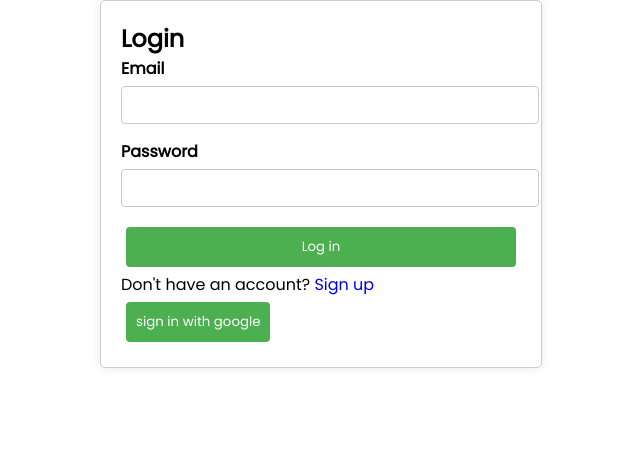
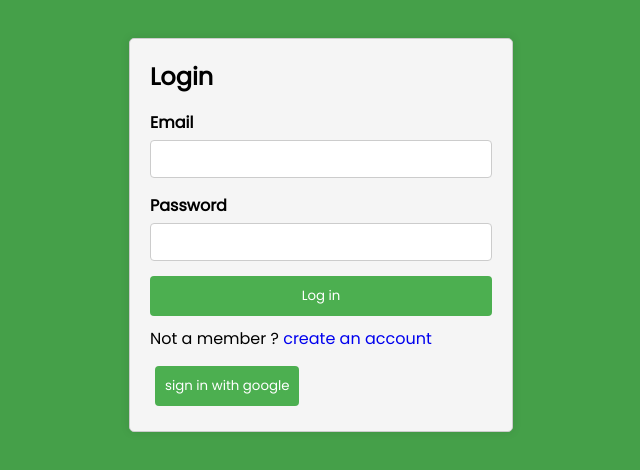
Before and after one commit to sm612003/AlumniProject-Team1-FrontEnd, a React (Create React App) app in the folder technow/: page /login in a window 1280 px wide. Shown: the top 470 px of the page, without its empty margins (319-959 px from the left). Built offline with nearby package versions, Linux system fonts and the light colour scheme; a web font is replaced by a local one.

Commit message:
adjust login style and handle err case, adjust search in blogs for both title and authore + handle err

```diff
--- a/technow/package.json
+++ b/technow/package.json
@@ -4,6 +4,11 @@
   "private": true,
   "dependencies": {
     "@emailjs/browser": "^3.11.0",
+    "@emotion/react": "^11.11.3",
+    "@emotion/styled": "^11.11.0",
+    "@mui/icons-material": "^5.15.2",
+    "@mui/material": "^5.15.2",
+    "@mui/system": "^5.15.2",
     "@testing-library/jest-dom": "^5.17.0",
     "@testing-library/react": "^13.4.0",
     "@testing-library/user-event": "^13.5.0",
--- a/technow/src/Pages/Blogs/BlogsPage.jsx
+++ b/technow/src/Pages/Blogs/BlogsPage.jsx
@@ -7,6 +7,7 @@ import { Button } from "../../Components/Buttons/Buttons";
 import { Link, useNavigate, useParams } from "react-router-dom";
 import magnifire from "../../Assets/Images/magnifire.jpeg";
 import BlogDetails from "../BlogsDetails/BlogsDetails";
+import { margin } from "@mui/system";
 
 const BlogCardLayout = () => {
   const [screenWidth, setScreenWidth] = useState(window.innerWidth);
@@ -28,6 +29,7 @@ const BlogCardLayout = () => {
   const [networkError, setNetworkError] = useState(false);
   const [error, setError] = useState(false);
   const [isLoading, setIsLoading] = useState(false);
+  //network err
   useEffect(() => {
     const handleOffline = () => {
       setNetworkError(true);
@@ -107,8 +109,10 @@ const BlogCardLayout = () => {
   };
   const filterBlogsByTitle = (blogToFilter, searchInput) => {
     if (searchInput) {
-      return blogToFilter.filter((ray) =>
-        ray.title.toLowerCase().includes(searchInput.toLowerCase())
+      return blogToFilter.filter(
+        (ray) =>
+          ray.title.toLowerCase().includes(searchInput.toLowerCase()) ||
+          ray.author.toLowerCase().includes(searchInput.toLowerCase())
       );
     }
     return blogToFilter;
@@ -141,7 +145,7 @@ const BlogCardLayout = () => {
               id="search"
               className={styles.inputSearch}
               type="text"
-              placeholder="   Search For Blogs"
+              placeholder="   Search For Blog's Title, Or Author's name"
               value={searchInput}
               onChange={handleSearchInputChange}
             />
@@ -175,7 +179,7 @@ const BlogCardLayout = () => {
                 </Link>
               </span>
 
-              {filteredBlog ? (
+              {filteredBlog.length > 0 ? (
                 filteredBlog.map((blog, index) => (
                   // on click go to blogdetail page and pass param id to this page
                   <Link to={`/blogDetails/${blog.id}`} key={blog.id}>
@@ -192,7 +196,9 @@ const BlogCardLayout = () => {
                   </Link>
                 ))
               ) : (
-                <p>No matching blogs found.</p>
+                <p style={{ color: "#ff0000", marginTop: "10px" }}>
+                  No matching blogs found.
+                </p>
               )}
             </>
           )}
--- a/technow/src/Pages/Login/Login.js
+++ b/technow/src/Pages/Login/Login.js
@@ -2,7 +2,7 @@
 import { GoogleAuthProvider, getAuth, signInWithPopup } from "firebase/auth";
 import { app } from "../../firebase";
 
-import React, { useContext, useState } from "react";
+import React, { useContext, useState, useEffect } from "react";
 import { Link, useNavigate } from "react-router-dom";
 import axios from "axios";
 import styles from "./Login.module.css"; // Import your styles
@@ -11,7 +11,21 @@ import { AuthContext } from "../../Context/AuthContext";
 const Login = () => {
   const { user, setUser } = useContext(AuthContext);
   const navigate = useNavigate();
+  //network err
+  const [networkError, setNetworkError] = useState(false);
+  const [isLoading, setIsLoading] = useState(false);
 
+  useEffect(() => {
+    const handleOffline = () => {
+      setNetworkError(true);
+    };
+
+    window.addEventListener("offline", handleOffline);
+
+    return () => {
+      window.removeEventListener("offline", handleOffline);
+    };
+  }, []);
   const handleOAuth = async () => {
     try {
       const provider = new GoogleAuthProvider();
@@ -26,7 +40,6 @@ const Login = () => {
           lastName: result.user.displayName,
           email: result.user.email,
           role: "user",
-
         })
 
         .then((res) => {
@@ -57,43 +70,14 @@ const Login = () => {
     });
   };
 
-  // const handleLogin = async (e) => {
-  //   e.preventDefault();
-
-  //   try {
-  //     setLoading(true);
-  //     const response = await axios.post(
-  //       "http://localhost:5000/user/login",
-  //       formData
-  //     );
-
-  //     console.log(response.data);
-  //     console.log(response);
-
-  //     // Assuming your API returns some kind of token upon successful login
-  //     // You may want to save the token in the local storage or a state variable
-  //     // and use it for authentication in your app
-
-  //     if (response) {
-  //       setUser(response.data);
-  //       console.log("role: " + response.data.role);
-
-  //       if (response.data.role === "admin") {
-  //         navigate("/dashboard"); // Redirect to the dashboard or any other route
-  //       } else {
-  //           setToken(response.data.token);
-  //         navigate("/blogsForm", { state: { token: response.data.token } }); // Redirect to the dashboard or any other route
-  //       }
-  //       setLoading(false);
-  //     }
-  //   } catch (error) {
-  //     setError(true);
-  //     setErrorMessage("Invalid email or password");
-  //     setLoading(false);
-  //   }
-  // };
   const handleLogin = async (e) => {
     e.preventDefault();
+    if (!navigator.onLine) {
+      setNetworkError(true);
+      setError(false);
+      setIsLoading(false);
+      return;
+    }
 
     try {
       setLoading(true);
@@ -112,20 +96,25 @@ const Login = () => {
         if (response.data.role === "admin") {
           navigate("/dashboard"); // Redirect to the dashboard or any other route
         } else {
-
           navigate("/blogsForm"); // Redirect to the dashboard or any other route
         }
         setLoading(false);
       }
     } catch (error) {
+      if (error.message === "Network request failed") {
+        setNetworkError(true);
+        setIsLoading(false);
+      } else {
         setError(true);
         setErrorMessage("Invalid email or password");
         setLoading(false);
       }
+    }
   };
 
-
   return (
+    <body>
+      <div className={styles.container}>
         <div className={styles["login-container"]}>
           <form onSubmit={handleLogin} className={styles["login-form"]}>
             <h2>Login</h2>
@@ -151,17 +140,24 @@ const Login = () => {
                 required
               />
             </div>
-        <button type="submit">Log in</button>
+            <button className={styles.logbtn} type="submit">
+              Log in
+            </button>
             {loading && <p>Loading...</p>}
             {error && <p className={styles["error-message"]}>{errorMessage}</p>}
+            {networkError && (
+              <h4 className={styles["error-message"]}>Network Issue</h4>
+            )}
             <div>
               <p>
-            Don't have an account? <Link to="/signup">Sign up</Link>
+                Not a member ? <Link to="/signup">create an account</Link>
               </p>
             </div>
           </form>
           <button onClick={handleOAuth}>sign in with google</button>
         </div>
+      </div>
+    </body>
   );
 };
 
--- a/technow/src/Pages/Login/Login.module.css
+++ b/technow/src/Pages/Login/Login.module.css
@@ -1,8 +1,27 @@
-/* Login.module.css */
-
+* {
+  margin: 0;
+  box-sizing: border-box;
+}
+h2 {
+  margin-bottom: 1rem;
+}
+p {
+  margin: 0.6rem 0;
+}
+.container {
+  background-color: #45a049;
+  height: 100vh;
+  width: 100vw;
+  padding-top: 3%;
+  position: relative;
+}
 .login-container {
-  max-width: 400px;
+  background-color: #f5f5f5;
+  padding: 2%;
+  max-width: 30%;
   margin: 0 auto;
+  top: 50%;
+  right: 50%;
   padding: 20px;
   border: 1px solid #ccc;
   border-radius: 5px;
@@ -12,10 +31,12 @@
 .login-form {
   display: flex;
   flex-direction: column;
+  transition: all 0.3s ease-in-out;
 }
 
 .form-group {
   margin-bottom: 15px;
+  transition: all 0.3s ease-in-out;
 }
 
 label {
@@ -29,6 +50,8 @@ input {
   padding: 8px;
   border: 1px solid #ccc;
   border-radius: 4px;
+  transition: border-color 0.3s ease-in-out;
+  margin: auto;
 }
 
 button {
@@ -38,11 +61,15 @@ button {
   padding: 10px;
   border-radius: 4px;
   cursor: pointer;
+  transition: background-color 0.3s ease-in-out;
+}
+.logbtn {
+  width: 100%;
+  margin: 0 auto;
 }
 
 button:disabled {
   background-color: #ccc;
-  cursor: not-allowed;
 }
 
 .error-message {
@@ -55,3 +82,26 @@ button:disabled {
   color: #007bff;
   cursor: pointer;
 }
+
+.form-group:hover,
+.button:hover,
+.button:focus,
+.input:focus {
+  transform: translateY(-2px);
+  box-shadow: 0 4px 8px rgba(0, 0, 0, 0.1);
+}
+
+.login-container {
+}
+
+.button:hover {
+  background-color: #45a049;
+}
+
+.button:disabled {
+  background-color: #ccc;
+}
+
+.input:focus {
+  border-color: #4caf50;
+}
```
Also changed, not shown: 2 other files (tests, documents, lock files or other folders). Lines whose indentation alone changed are shown as unchanged.
